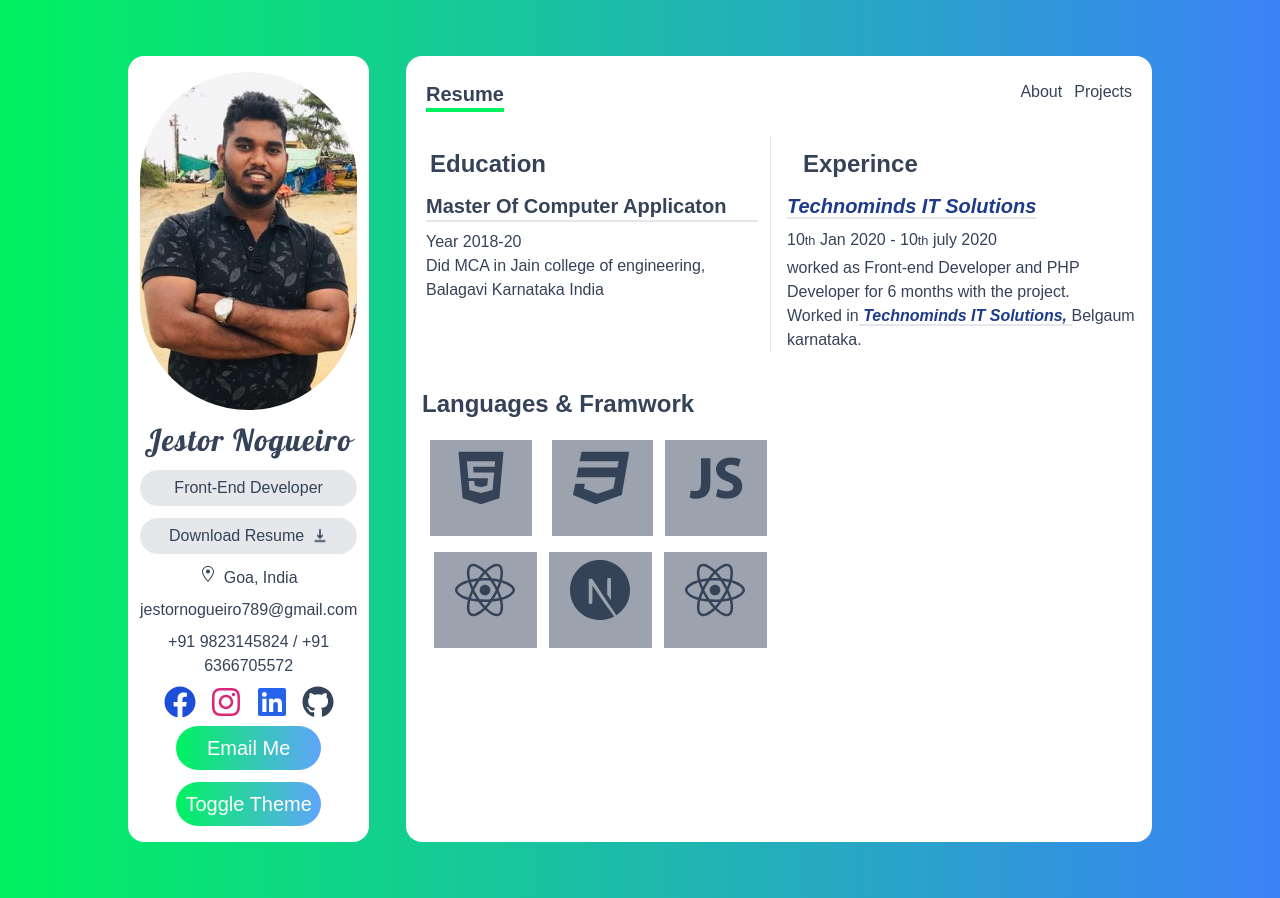
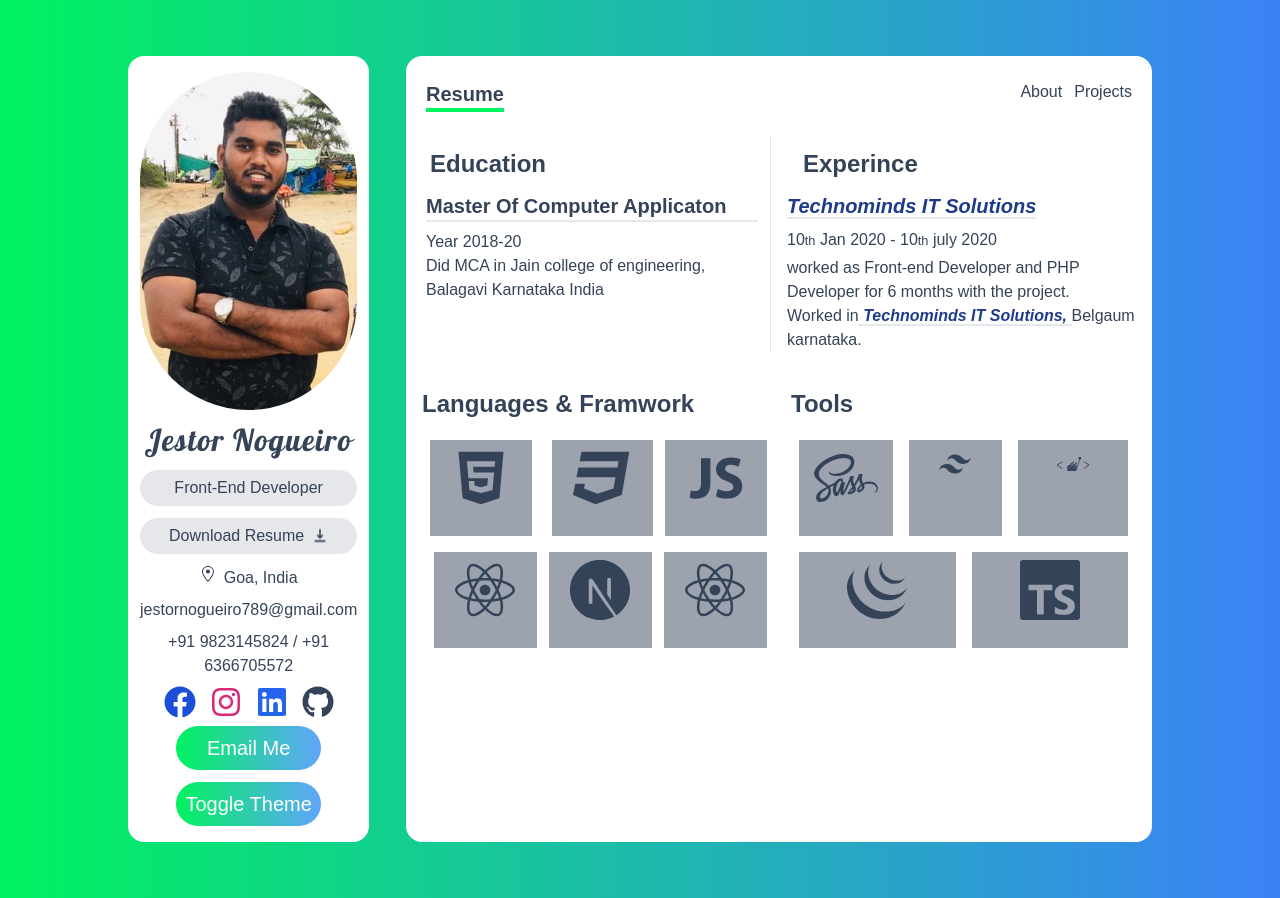
Before and after one commit to JestorNogueiro/portfolio, a Next.js app: page /resume in a window 1280 px wide. Built offline with nearby package versions, Linux system fonts and the light colour scheme.

Commit message:
added tools list

```diff
--- a/pages/resume.tsx
+++ b/pages/resume.tsx
@@ -79,6 +79,20 @@ function resume() {
             <LanguageDetails title="reactNative" Icon={FaReact} />
           </div>
         </div>
+        <div>
+          <h2 className="text-2xl font-bold my-3">Tools</h2>
+          <div className=" flex flex-wrap">
+            <LanguageDetails title="sass" Icon={FaSass} color="pink" />
+            <LanguageDetails title="tailwind css" Icon={SiTailwindcss} />
+            <LanguageDetails
+              title="styled Components"
+              Icon={SiStyledComponents}
+            />
+            <LanguageDetails title="jquery" Icon={SiJquery} />
+
+            <LanguageDetails title="TS" Icon={SiTypescript} />
+          </div>
+        </div>
       </div>
     </div>
   );
```
